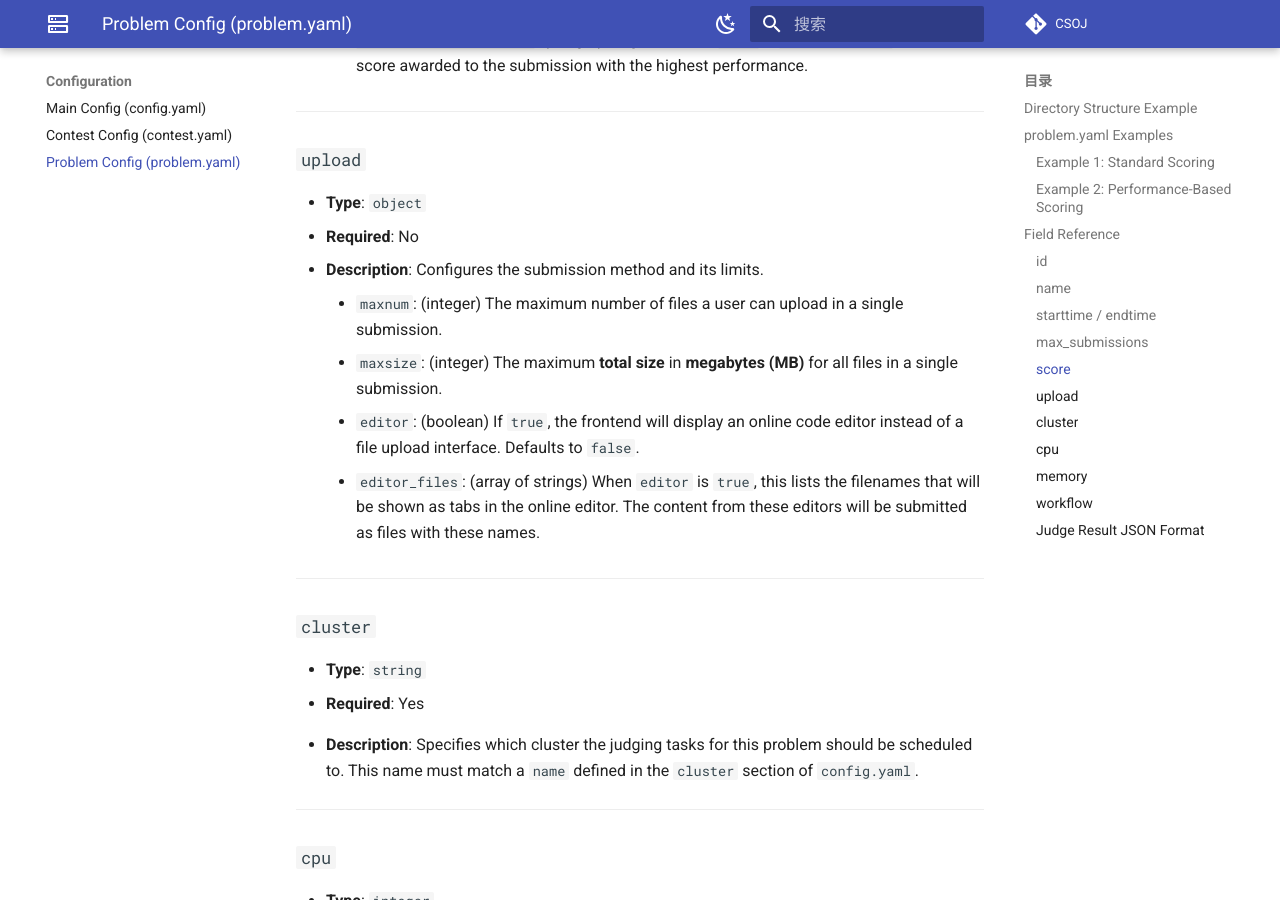
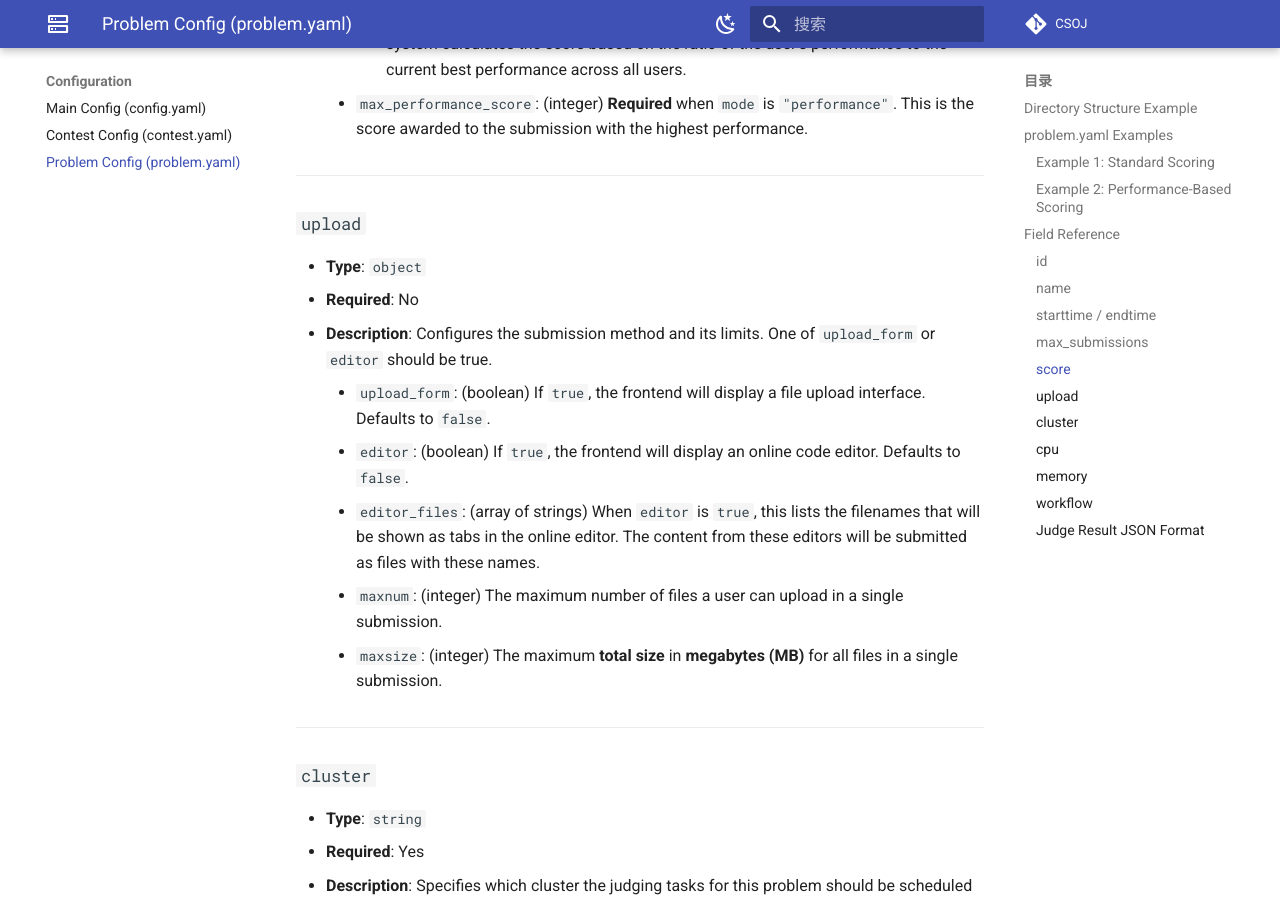
Before and after one commit to ZJUSCT/CSOJ, an MkDocs documentation site: the page built from docs/configuration/problem-config.md, in a window 1280 px wide and 900 px high, scrolled down 3944 px. Built offline with MkDocs 1.6.1 and Material for MkDocs 9.7.7, drawn with Linux system fonts in a browser that asks for light colours; comment, search, counter and statistics services are not loaded; some of the changed text lies outside the part shown.

Commit message:
docs: update docs

````diff
--- a/docs/configuration/problem-config.md
+++ b/docs/configuration/problem-config.md
@@ -2,7 +2,7 @@
 
 Each problem is defined by a separate directory, the path of which must be declared in the `problems` list of its parent `contest.yaml` file.
 
-A problem directory must contain a `problem.yaml` file and may optionally include an `index.md` file for the problem statement.
+A problem directory must contain a `problem.yaml` file and an `index.md` file for the problem statement. It may also contain an `index.assets/` directory for static files (e.g., images referenced in the statement), which is managed via the Admin API.
 
 ## Directory Structure Example
 
@@ -44,6 +44,7 @@
 
 # Limits on user-uploaded files (optional)
 upload:
+  upload_form: true # Enables the file upload component on the frontend
   maxnum: 2    # Max number of files allowed
   maxsize: 1   # Max total size for all files in MB
 
@@ -60,6 +61,7 @@
     root: false
     timeout: 10
     show: true
+    network: false
     steps:
       - ["g++", "main.cpp", "-o", "main"]
 
@@ -130,105 +132,103 @@
 
 ### `id`
 
-  * **Type**: `string`
-  * **Required**: Yes
-  * **Description**: A globally unique identifier for the problem.
+  - **Type**: `string`
+  - **Required**: Yes
+  - **Description**: A globally unique identifier for the problem.
 
 -----
 
 ### `name`
 
-  * **Type**: `string`
-  * **Required**: Yes
-  * **Description**: The display name of the problem.
+  - **Type**: `string`
+  - **Required**: Yes
+  - **Description**: The display name of the problem.
 
 -----
 
 ### `starttime` / `endtime`
 
-  * **Type**: `string` (ISO 8601 format)
-  * **Required**: No
-  * **Description**: The independent start/end time for the problem. This is useful for contests where problems are unlocked in stages. If set, this time window must be within the parent contest's `starttime` and `endtime`.
+  - **Type**: `string` (ISO 8601 format)
+  - **Required**: No
+  - **Description**: The independent start/end time for the problem. This is useful for contests where problems are unlocked in stages. If set, this time window must be within the parent contest's `starttime` and `endtime`.
 
 -----
 
 ### `max_submissions`
 
-  * **Type**: `integer`
-  * **Required**: No
-  * **Default**: `0` (unlimited)
-  * **Description**: Limits the number of valid submissions a user can make for this problem.
+  - **Type**: `integer`
+  - **Required**: No
+  - **Default**: `0` (unlimited)
+  - **Description**: Limits the number of valid submissions a user can make for this problem.
 
 -----
 
 ### `score`
 
-  * **Type**: `object`
-  * **Required**: No
-  * **Description**: Configures the scoring mechanism for the problem.
-      * `mode`: (string) The scoring mode to use.
-          * `"score"`: (Default) The judger directly returns a `score` value.
-          * `"performance"`: The judger returns a `performance` value (a number), and the system calculates the score based on the ratio of the user's performance to the current best performance across all users.
-      * `max_performance_score`: (integer) **Required** when `mode` is `"performance"`. This is the score awarded to the submission with the highest performance.
+  - **Type**: `object`
+  - **Required**: No
+  - **Description**: Configures the scoring mechanism for the problem.
+      - `mode`: (string) The scoring mode to use.
+          - `"score"`: (Default) The judger directly returns a `score` value.
+          - `"performance"`: The judger returns a `performance` value (a number), and the system calculates the score based on the ratio of the user's performance to the current best performance across all users.
+      - `max_performance_score`: (integer) **Required** when `mode` is `"performance"`. This is the score awarded to the submission with the highest performance.
 
 -----
 
 ### `upload`
 
-  * **Type**: `object`
-  * **Required**: No
-  * **Description**: Configures the submission method and its limits.
-      * `maxnum`: (integer) The maximum number of files a user can upload in a single submission.
-      * `maxsize`: (integer) The maximum **total size** in **megabytes (MB)** for all files in a single submission.
-      * `editor`: (boolean) If `true`, the frontend will display an online code editor instead of a file upload interface. Defaults to `false`.
-      * `editor_files`: (array of strings) When `editor` is `true`, this lists the filenames that will be shown as tabs in the online editor. The content from these editors will be submitted as files with these names.
+  - **Type**: `object`
+  - **Required**: No
+  - **Description**: Configures the submission method and its limits. One of `upload_form` or `editor` should be true.
+      - `upload_form`: (boolean) If `true`, the frontend will display a file upload interface. Defaults to `false`.
+      - `editor`: (boolean) If `true`, the frontend will display an online code editor. Defaults to `false`.
+      - `editor_files`: (array of strings) When `editor` is `true`, this lists the filenames that will be shown as tabs in the online editor. The content from these editors will be submitted as files with these names.
+      - `maxnum`: (integer) The maximum number of files a user can upload in a single submission.
+      - `maxsize`: (integer) The maximum **total size** in **megabytes (MB)** for all files in a single submission.
 
 -----
 
 ### `cluster`
 
-  * **Type**: `string`
-  * **Required**: Yes
-
-<!-- end list -->
-
+  - **Type**: `string`
+  - **Required**: Yes
   - **Description**: Specifies which cluster the judging tasks for this problem should be scheduled to. This name must match a `name` defined in the `cluster` section of `config.yaml`.
 
 -----
 
 ### `cpu`
 
-  * **Type**: `integer`
-  * **Required**: Yes
-  * **Description**: The number of CPU cores to request from the scheduler for a judging task.
+  - **Type**: `integer`
+  - **Required**: Yes
+  - **Description**: The number of CPU cores to request from the scheduler for a judging task.
 
 -----
 
 ### `memory`
 
-  * **Type**: `integer`
-  * **Required**: Yes
-  * **Description**: The amount of memory (in MB) to request from the scheduler for a judging task.
+  - **Type**: `integer`
+  - **Required**: Yes
+  - **Description**: The amount of memory (in MB) to request from the scheduler for a judging task.
 
 -----
 
 ### `workflow`
 
-  * **Type**: `array of objects`
-  * **Required**: Yes
-  * **Description**: Defines the core judging process as an array of steps that are executed sequentially. Each object in the array represents a step with the following fields:
-      * `name`: (string) An optional name for the step (e.g., "Compile", "Judge").
-      * `image`: (string, required) The Docker image to be used for this step.
-      * `root`: (boolean) Whether commands inside the container run as the `root` user. For security, this should be `false` whenever possible. Defaults to `false`.
-      * `timeout`: (integer, required) The total timeout for this step, in seconds.
-      * `show`: (boolean) Whether to allow regular users to view the logs for this step. Typically, compile logs are public (`true`), while judge logs (which might contain test case info) should be hidden (`false`). Defaults to `false`.
-      * `network`: (boolean) Whether to enable network access for this step's container. Defaults to `false` (network disabled).
-      * `steps`: (array of arrays of strings, required) A list of commands to be executed sequentially inside the container. Each command is an array of strings, like `["command", "arg1", "arg2"]`.
-      * `mounts`: (array of objects, optional) A list of additional volumes to mount into the container. Each mount object has:
-          * `type`: (string, optional) The mount type. Defaults to `bind`.
-          * `source`: (string, required) The path on the host machine (the judger node).
-          * `target`: (string, required) The path inside the container.
-          * `readonly`: (boolean, optional) Whether to mount the volume as read-only. Defaults to `true`.
+  - **Type**: `array of objects`
+  - **Required**: Yes
+  - **Description**: Defines the core judging process as an array of steps that are executed sequentially. Each object in the array represents a step with the following fields:
+      - `name`: (string) An optional name for the step (e.g., "Compile", "Judge").
+      - `image`: (string, required) The Docker image to be used for this step.
+      - `root`: (boolean) Whether commands inside the container run as the `root` user. For security, this should be `false` whenever possible. Defaults to `false`.
+      - `timeout`: (integer, required) The total timeout for this step, in seconds.
+      - `show`: (boolean) Whether to allow regular users to view the logs for this step. Typically, compile logs are public (`true`), while judge logs (which might contain test case info) should be hidden (`false`). Defaults to `false`.
+      - `network`: (boolean) Whether to enable network access for this step's container. Defaults to `false` (network disabled).
+      - `steps`: (array of arrays of strings, required) A list of commands to be executed sequentially inside the container. Each command is an array of strings, like `["command", "arg1", "arg2"]`.
+      - `mounts`: (array of objects, optional) A list of additional volumes to mount into the container. Each mount object has:
+          - `type`: (string, optional) The mount type. Defaults to `bind`.
+          - `source`: (string, required) The path on the host machine (the judger node).
+          - `target`: (string, required) The path inside the container.
+          - `readonly`: (boolean, optional) Whether to mount the volume as read-only. Defaults to `true`.
 
 -----
 
@@ -251,8 +251,8 @@
 }
 ```
 
-  * `score`: (integer, required) The final score awarded for this submission.
-  * `info`: (object, optional) Any additional information you wish to store and display.
+  - `score`: (integer, required) The final score awarded for this submission.
+  - `info`: (object, optional) Any additional information you wish to store and display.
 
 #### `score.mode: "performance"`
 
@@ -269,5 +269,5 @@
 }
 ```
 
-  * `performance`: (number, required) A metric indicating the quality of the solution. A higher value is considered better. The system will automatically calculate the final `score` based on this value relative to other users.
-  * `info`: (object, optional) Any additional information to store and display.
+  - `performance`: (number, required) A metric indicating the quality of the solution. A higher value is considered better. The system will automatically calculate the final `score` based on this value relative to other users.
+  - `info`: (object, optional) Any additional information to store and display.
````
Also changed, not shown: other parts of docs/configuration/problem-config.md (+3 -3 lines), docs/api-reference/admin-api.md (+143 -35 lines), docs/api-reference/user-api.md (+50 -13 lines), docs/configuration/contest-config.md (+9 -8 lines), docs/configuration/main-config.md (+5 -7 lines), docs/getting-started.md (+8 -6 lines).
